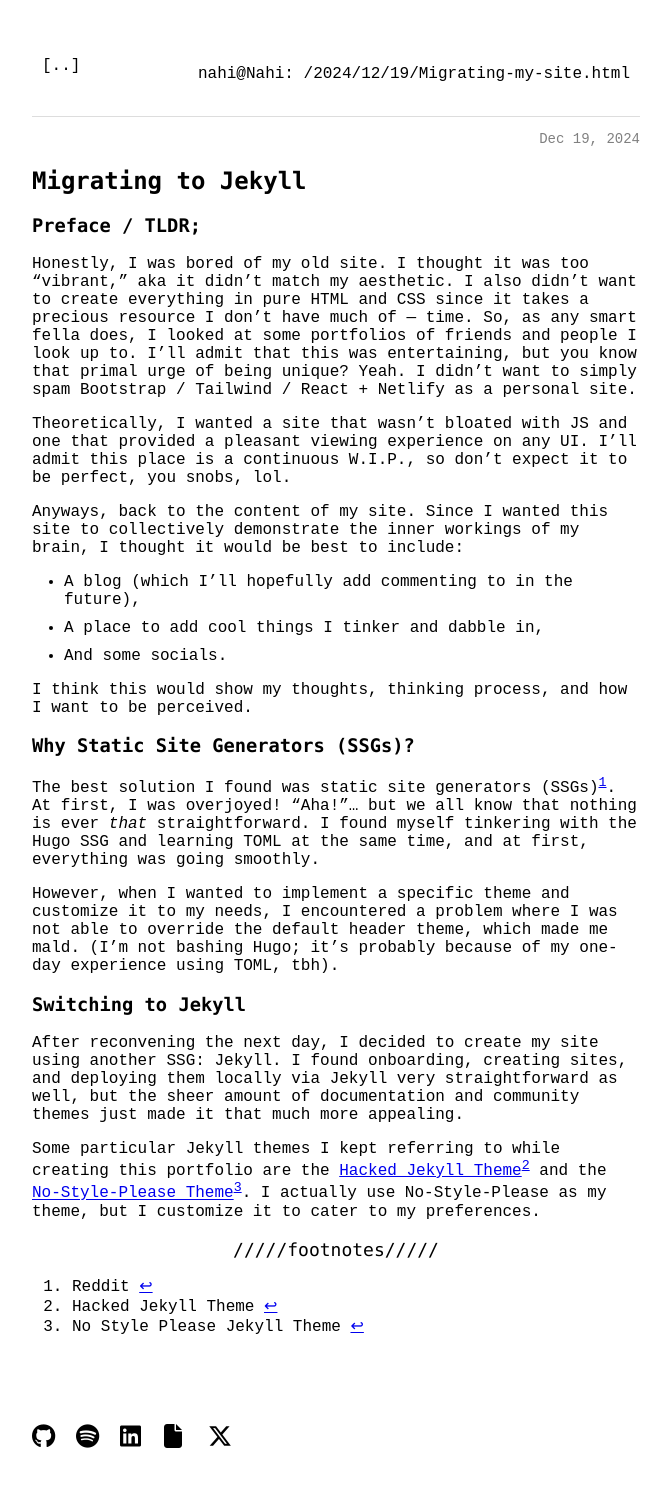
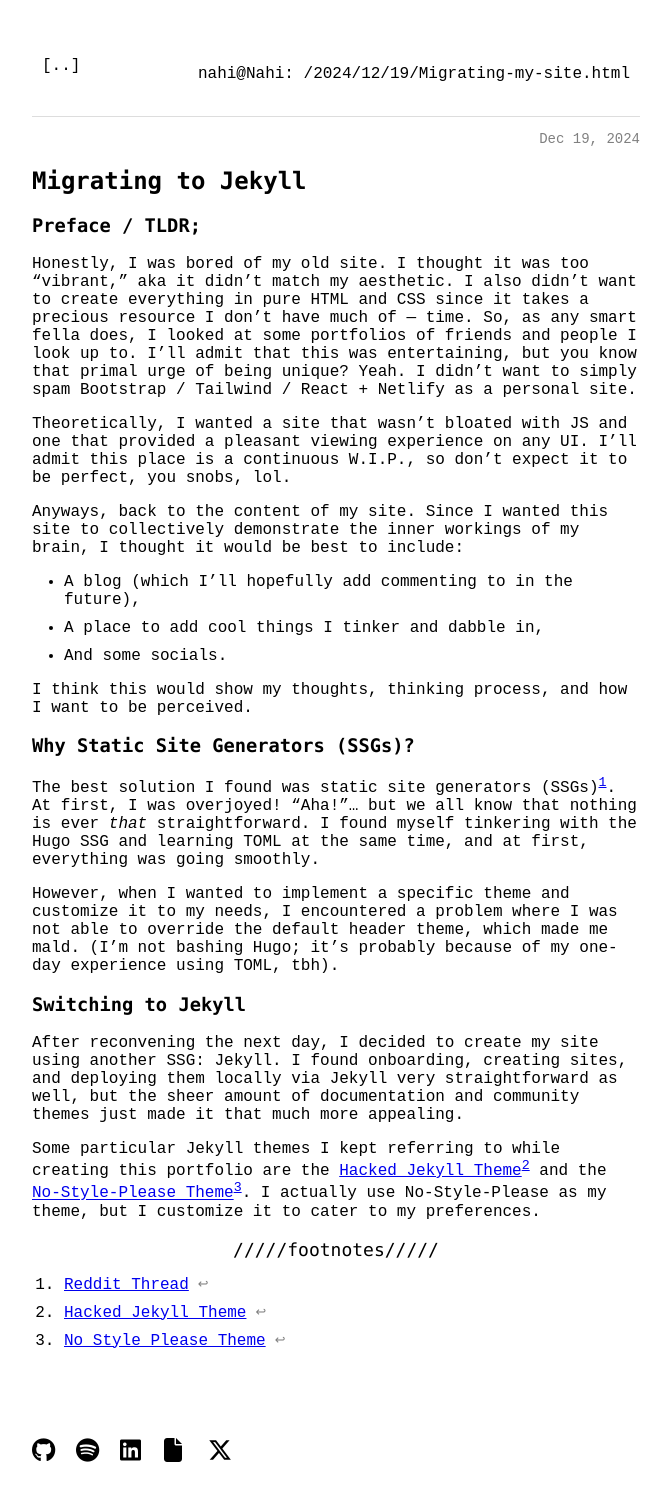
Before and after one commit to nvhiii/nahi-site, a Jekyll site: the page built from _posts/2024-12-19-Migrating-my-site.md, in a window 1280 px wide. Shown: the whole page, without its empty margins (304-974 px from the left). Built offline with Jekyll 4.4.1, drawn with Linux system fonts in a browser that asks for light colours.

Commit message:
fixed linking + footer referencing + styling

```diff
--- a/_layouts/post.html
+++ b/_layouts/post.html
@@ -29,8 +29,21 @@ layout: default
     <ol>
       {% for footnote in page.footnotes %}
       <li id="footnote-{{ forloop.index }}">
-        {{ footnote }}
-        <a href="#ref-{{ forloop.index }}" class="footnote-backlink">↩</a>
+        <span>
+          {{ footnote | markdownify }}
+          <a
+            href="#ref-{{ forloop.index }}"
+            class="footnote-backlink"
+            style="
+              margin-left: 5px;
+              font-size: 0.8em;
+              color: grey;
+              text-decoration: none;
+            "
+            aria-label="Back to reference {{ forloop.index }}"
+            >↩</a
+          >
+        </span>
       </li>
       {% endfor %}
     </ol>
--- a/_posts/2024-12-19-Migrating-my-site.md
+++ b/_posts/2024-12-19-Migrating-my-site.md
@@ -3,9 +3,9 @@ layout: post
 title: "Migrating to Jekyll"
 date: 2024-12-19 10:00:00 +0000
 footnotes:
-  - Reddit
-  - Hacked Jekyll Theme
-  - No Style Please Jekyll Theme
+  - "[Reddit Thread](https://www.reddit.com/r/webdev/comments/nr3gsb/what_are_your_thoughts_on_hugo_jekyll/)"
+  - "[Hacked Jekyll Theme](https://github.com/piazzai/hacked-jekyll)"
+  - "[No Style Please Theme](https://github.com/riggraz/no-style-please)"
 ---
 
 ### Preface / TLDR;
--- a/assets/css/style.css
+++ b/assets/css/style.css
@@ -337,6 +337,40 @@ footer {
   margin-right: 0.5rem;
 }
 
+.footnotes-section ol {
+  list-style-type: decimal; /* Ensures numbers are used */
+  padding-left: 2rem; /* Adds some padding to align text nicely */
+}
+
+.footnotes-section ol li {
+  display: list-item !important;
+  align-items: relative;
+  margin-bottom: 10px;
+}
+
+/* Style the footnote span container */
+.footnotes-section ol li span {
+  display: inline-flex; /* Change to inline-flex for tighter spacing */
+  align-items: baseline; /* Align items to the text baseline */
+  gap: 4px; /* Small gap between content and backlink */
+}
+
+/* Style the footnote content */
+.footnotes-section ol li span p {
+  margin: 0; /* Remove default paragraph margins */
+  display: inline; /* Keep text inline */
+}
+
+/* Style the backlink */
+.footnotes-section .footnote-backlink {
+  margin-left: auto; /* Push to the right */
+  font-size: 0.8em;
+  color: grey;
+  text-decoration: none;
+  flex-shrink: 0; /* Prevent backlink from shrinking */
+  align-self: flex-start; /* Align to the top */
+}
+
 .discussions-section ul {
   padding-left: 2rem;
 }
```
